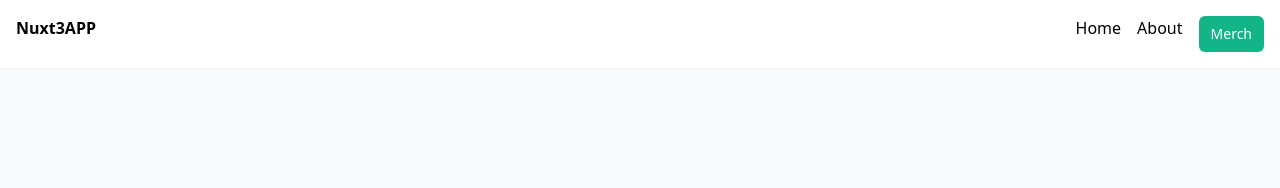
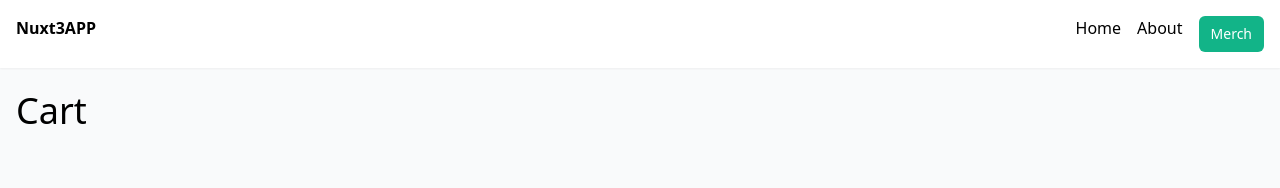
Before and after one commit to SachiniDulakshi/Nuxt3-App, a Nuxt app: page /cart in a window 1280 px wide. Shown: the top 188 px of the page. Built offline with nearby package versions, Linux system fonts and the light colour scheme.

Commit message:
Add cart

```diff
--- /dev/null
+++ b/app.config.ts
@@ -0,0 +1,10 @@
+// app.config.ts
+export default defineAppConfig({
+    nuxtIcon: {
+      size: '24px', // default <Icon> size applied
+      class: 'icon', // default <Icon> class applied
+      aliases: {
+        'nuxt': 'logos:nuxt-icon',
+      }
+    }
+  })
--- a/layouts/products.vue
+++ b/layouts/products.vue
@@ -1,8 +1,11 @@
 <template>
   <div>
     <header class="shadow-sm bg-white">
-      <nav class="container mx-auto p-4">
+      <nav class="container mx-auto p-4 flex justify-between">
         <NuxtLink to="/products" class="font-bold">Nuxt3APP Merch</NuxtLink>
+        <ul class="flex gap-4">
+          <li><nuxt-link to="/products/cart.vue"><Icon name="icons8:add-shopping-cart" /></nuxt-link></li>
+        </ul>
       </nav>
     </header>
     <div class="container mx-auto p-4">
--- a/nuxt.config.ts
+++ b/nuxt.config.ts
@@ -1,7 +1,8 @@
 // https://v3.nuxtjs.org/api/configuration/nuxt.config
 export default defineNuxtConfig({
   modules: [
-    '@nuxtjs/tailwindcss'
+    '@nuxtjs/tailwindcss',
+    'nuxt-icon'
   ],
   app: {
     head: {
--- a/package.json
+++ b/package.json
@@ -16,6 +16,7 @@
     "vue-router": "^4.3.0"
   },
   "devDependencies": {
-    "@nuxtjs/tailwindcss": "^6.11.4"
+    "@nuxtjs/tailwindcss": "^6.11.4",
+    "nuxt-icon": "^0.6.10"
   }
 }
--- /dev/null
+++ b/pages/cart.vue
@@ -0,0 +1,19 @@
+<template>
+    <div>
+      <h2>Cart</h2>
+    </div>
+  </template>
+
+  <style scoped>
+    h2 {
+      margin-bottom: 20px;
+      font-size: 36px;
+    }
+    p {
+      margin: 20px 0;
+    }
+  </style>
+
+  <script setup>
+
+  </script>
```
Also changed, not shown: 1 other file (tests, documents, lock files or other folders).
